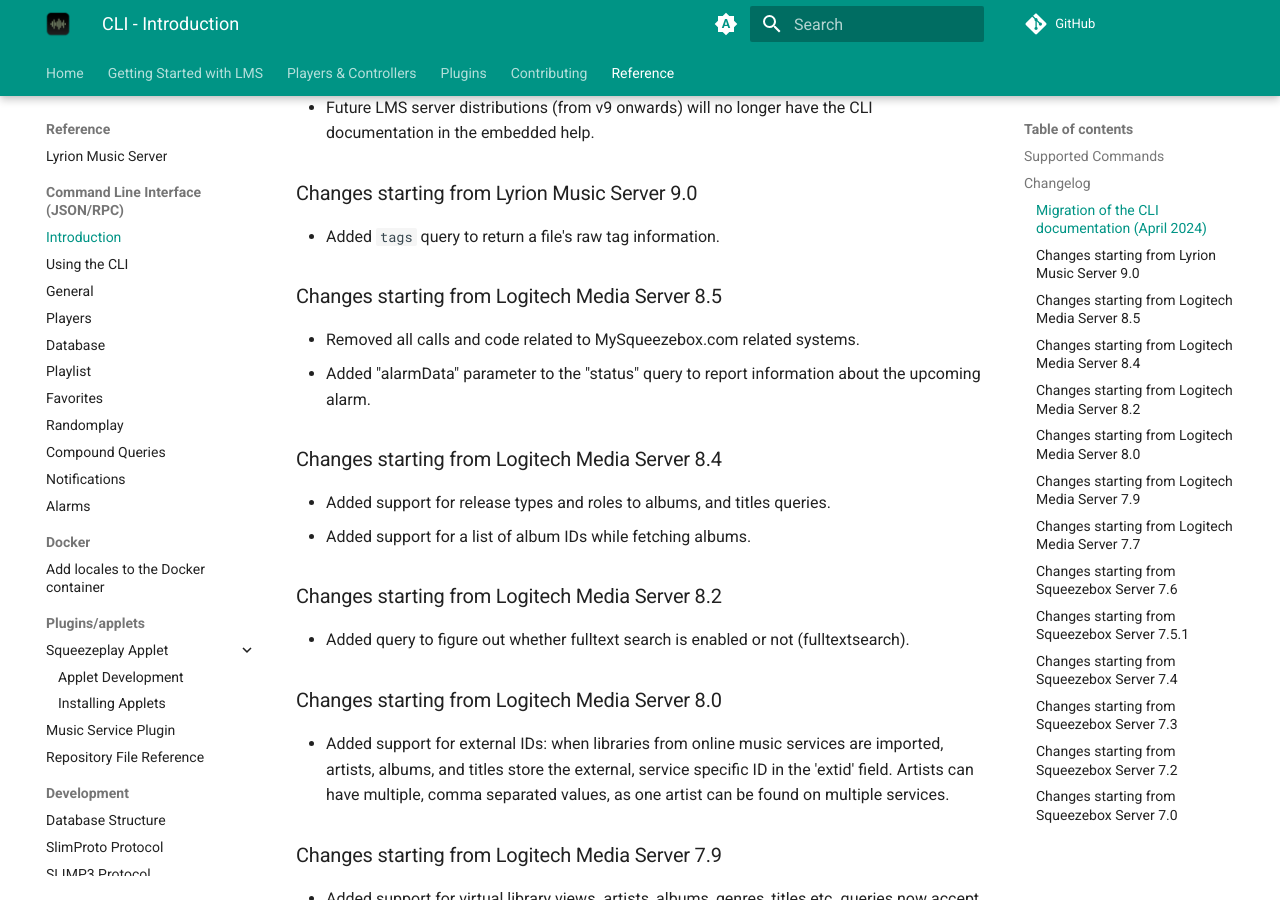
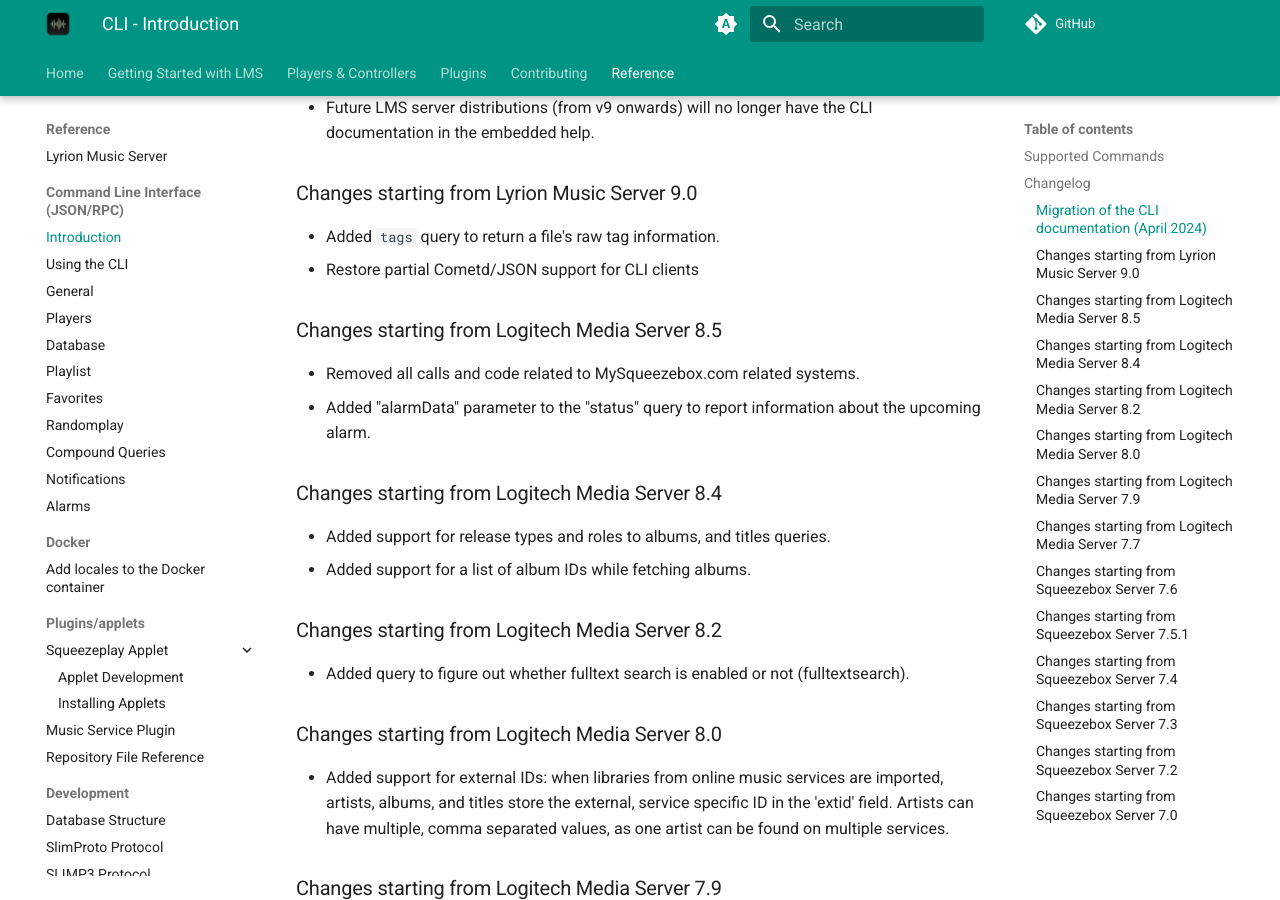
Before and after one commit to LMS-Community/lms-community.github.io, an MkDocs documentation site: the page built from docs/reference/cli/introduction.md, in a window 1280 px wide and 900 px high, scrolled down 1068 px. Built offline with MkDocs 1.6.1 and Material for MkDocs 9.7.7, drawn with Linux system fonts in a browser that asks for light colours; a script that is not in the unit is left out; plug-ins that fetch from the network failed and are left out; comment, search, counter and statistics services are not loaded.

Commit message:
Update introduction.md

```diff
--- a/docs/reference/cli/introduction.md
+++ b/docs/reference/cli/introduction.md
@@ -34,6 +34,7 @@
 ### Changes starting from Lyrion Music Server 9.0
 
 * Added `tags` query to return a file's raw tag information.
+* Restore partial Cometd/JSON support for CLI clients
 
 ### Changes starting from Logitech Media Server 8.5
 
```
